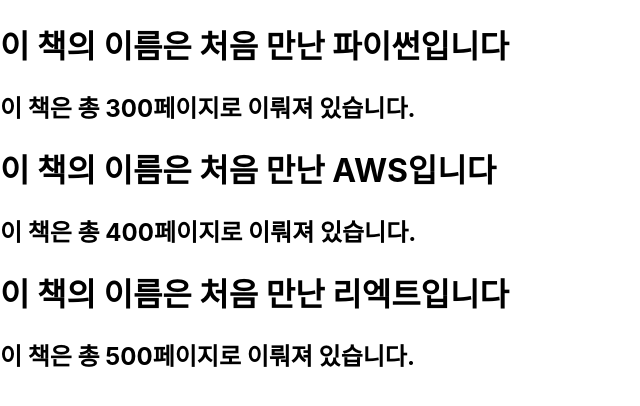
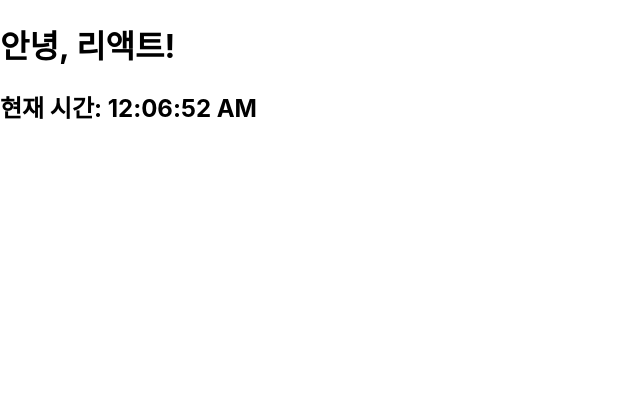
Before and after one commit to choijisul/react-study, a React (Create React App) app: page / in a window 1280 px wide. Shown: the top 406 px of the page, without its empty margins (0-640 px from the left). Built offline with nearby package versions, Linux system fonts and the light colour scheme.

Commit message:
chapter04 엘리먼트 렌더링 완료

```diff
--- /dev/null
+++ b/src/chapter_04/Clock.js
@@ -0,0 +1,12 @@
+import React from "react";
+
+function Clock(props){
+    return (
+        <div>
+            <h1>안녕, 리액트!</h1>
+            <h2>현재 시간: {new Date().toLocaleTimeString()}</h2>
+        </div>
+    );
+}
+
+export default Clock;
--- a/src/index.js
+++ b/src/index.js
@@ -4,14 +4,26 @@
 import App from './App';
 import reportWebVitals from './reportWebVitals';
 
-import Library from './chapter_03/Library';
+// import Library from './chapter_03/Library';  //chap03에 사용
+import Clock from './chapter_04/Clock';
 
+// chap03에 사용
+// const root = ReactDOM.createRoot(document.getElementById('root'));
+// root.render(
+//     <React.StrictMode>
+//         <Library />
+//     </React.StrictMode>
+// );
+
+// chap04에 사용
 const root = ReactDOM.createRoot(document.getElementById('root'));
-root.render(
-  <React.StrictMode>
-    <Library />
-  </React.StrictMode>
-);
+setInterval(()=> {
+    root.render(
+        <React.StrictMode>
+            <Clock/>
+        </React.StrictMode>
+    );
+}, 1000);
 
 // If you want to start measuring performance in your app, pass a function
 // to log results (for example: reportWebVitals(console.log))
```
Also changed, not shown: src/chapter_02/MyBurron.js (renamed from src/chap2_reactStart/MyBurron.js), src/chapter_02/index.html (renamed from src/chap2_reactStart/index.html), src/chapter_02/styles.css (renamed from src/chap2_reactStart/styles.css).
